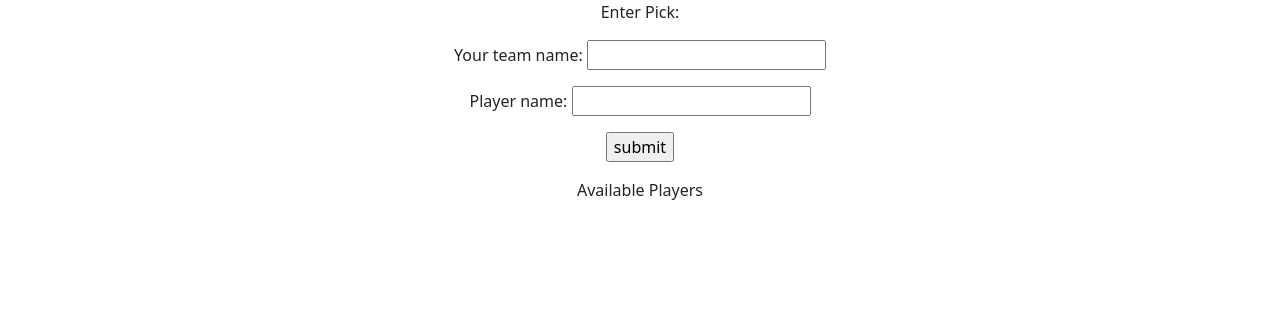
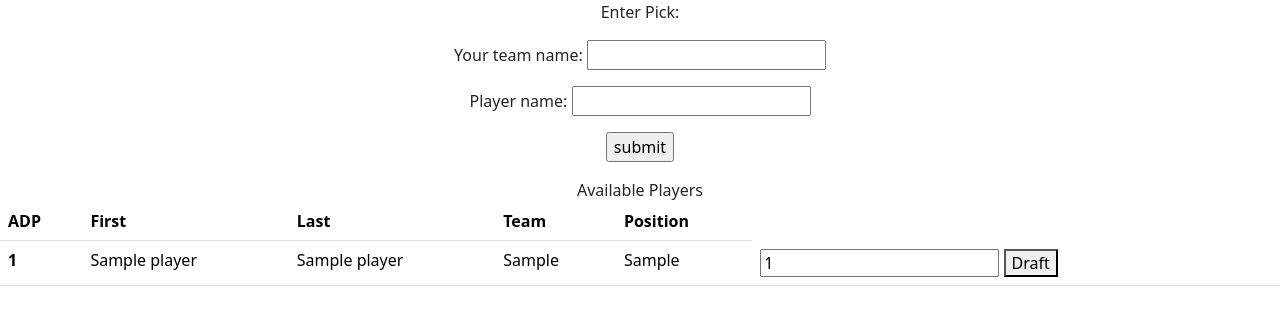
Before and after one commit to ajpodell/draftdraft, a Flask app: page / in a window 1280 px wide. Shown: the part 80-405 px from the top of the page. Run offline with Flask 3, Linux system fonts and the light colour scheme; a user stored in the database is signed in; tables that the repository leaves empty hold one stand-in row (values such as "Sample post").

Commit message:
ability to support a basic draft board including a draft button. foreign relationships for selections

```diff
--- a/server/blueprints/draft_blueprint.py
+++ b/server/blueprints/draft_blueprint.py
@@ -11,6 +11,7 @@ from flask import (
 from flask_login import current_user, login_required
 
 from models.base import db
+from models.player import Player
 from models.selection import Selection
 
 draft = Blueprint('draft', __name__)
@@ -33,17 +34,15 @@ def public_endpoint(function):
     function.is_public = True
     return function
 
-def render_home():
-    """ render the home page.
-        Centralizing this in case want to call it in more places and also if move the homepage.
-    """
-    return render_template('app.html')
 
 @draft.route('/home')  # maybe theres a better way to do url_for('/')
 @draft.route('/')
-# @login_required
 def home():
-    return render_home()
+    # kind of want to put home in a dedicated "make pick" page - but thats a later problem
+    #TODO: have an "is_picked" property - can probably do this as a hybrid python thing on the model
+    # looking at the draft
+    players = db.session.query(Player).all()
+    return render_template('app.html', players=players)
 
 @draft.route('/players')
 def players():
@@ -52,6 +51,9 @@ def players():
 
 @draft.route('/add_selection', methods=['POST'])
 def add_selection():
+    return {}
+
+    # THIS IS BROKEN SINCE YOU CHANGED TABLES TO USE FOREIGN REFERENCE TO THE PLAYER VALUES NOWQ
     form = request.form
     selection = Selection(player_name=form['player_name'], team_name=form['team_name'])
     db.session.add(selection)
@@ -65,4 +67,25 @@ def view_draft():
     # make the object returnable.
     # can probably use jsonify or put this in the object
     # selections = [[s.draft_draft_selection, s.team_name, s.player_name] for s in all_picks]
+    # print(all_picks)
+    # import pdb; pdb.set_trace()
     return render_template('draft.html', selections=all_picks)
+
+@draft.route('/selected_row', methods=['POST'])
+def selected_row():
+    """ this can maybe just be the same 'pick' endpoint' if i figure out how this works"""
+    form = request.form
+    selected_player_id = form['player_id']
+    user_id = current_user.user_id
+
+    # TODO: add some sort of protection that its actually the user's turn
+    selection = Selection(player_id=selected_player_id, selecting_team_id=user_id)
+    db.session.add(selection)
+    db.session.commit()
+    return redirect(url_for('draft.view_draft'))
+
+
+# TODO:`reset_draft` - admin only
+# randomize players
+# remove all the selections
+# set selection_seq back to 0
--- a/server/templates/app.html
+++ b/server/templates/app.html
@@ -16,13 +16,36 @@
     <p>Your team name: <input type = "text" name = "team_name" /></p>
     <p>Player name: <input type = "text" name = "player_name" /></p>
     <p><input type = "submit" value = "submit" /></p>
-
-    Available Players
-    {% for player in players %}
-        <div></div>
-    {% endfor %}
-
-
 </form>
 
+Available Players
+<table class="table">
+    <thead>
+        <tr>
+            <th scope="col">ADP</th>
+            <th scope="col">First</th>
+            <th scope="col">Last</th>
+            <th scope="col">Team</th>
+            <th scope="col">Position</th>
+        </tr>
+    </thead>
+    <tbody>
+        {% for player in players %}
+            <form action="/selected_row" method="post">
+            <tr>
+                <th scope="row">{{ player.player_id }}</th>
+                <td>{{ player.player_name_first }}</td>
+                <td>{{ player.player_name_last }}</td>
+                <td>{{ player.college_team }}</td>
+                <td>{{ player.position }}</td>
+                <td>
+                        <input type="text" name="player_id" value={{ player.player_id }} readonly=true />
+                        <button type="submit">Draft</button>
+                </td>
+            </tr>
+            </form>
+        {% endfor %}
+    </tbody>
+</table>
+
 {% endblock %}
```
Also changed, not shown: server/models/player.py (+9 -0 lines), server/models/selection.py (+9 -4 lines), server/models/user.py (+7 -0 lines), server/templates/draft.html (+8 -4 lines).
